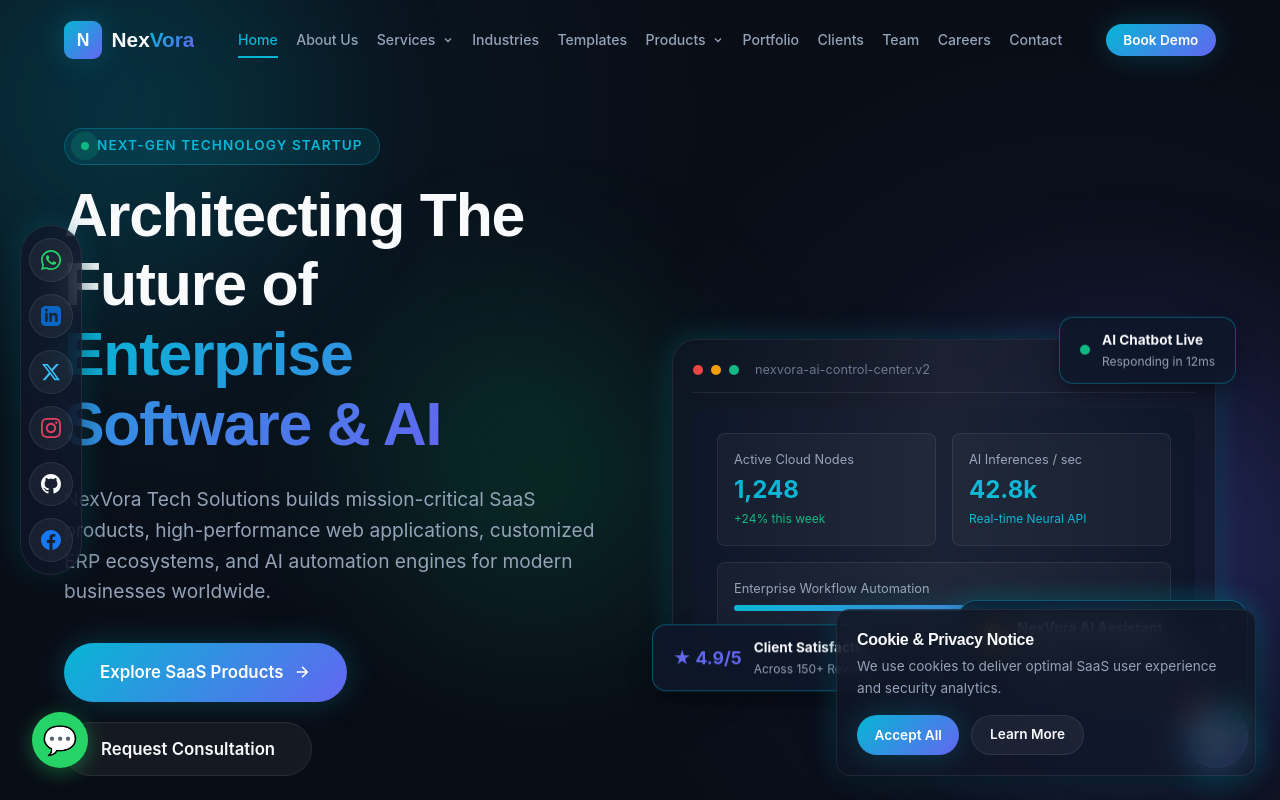
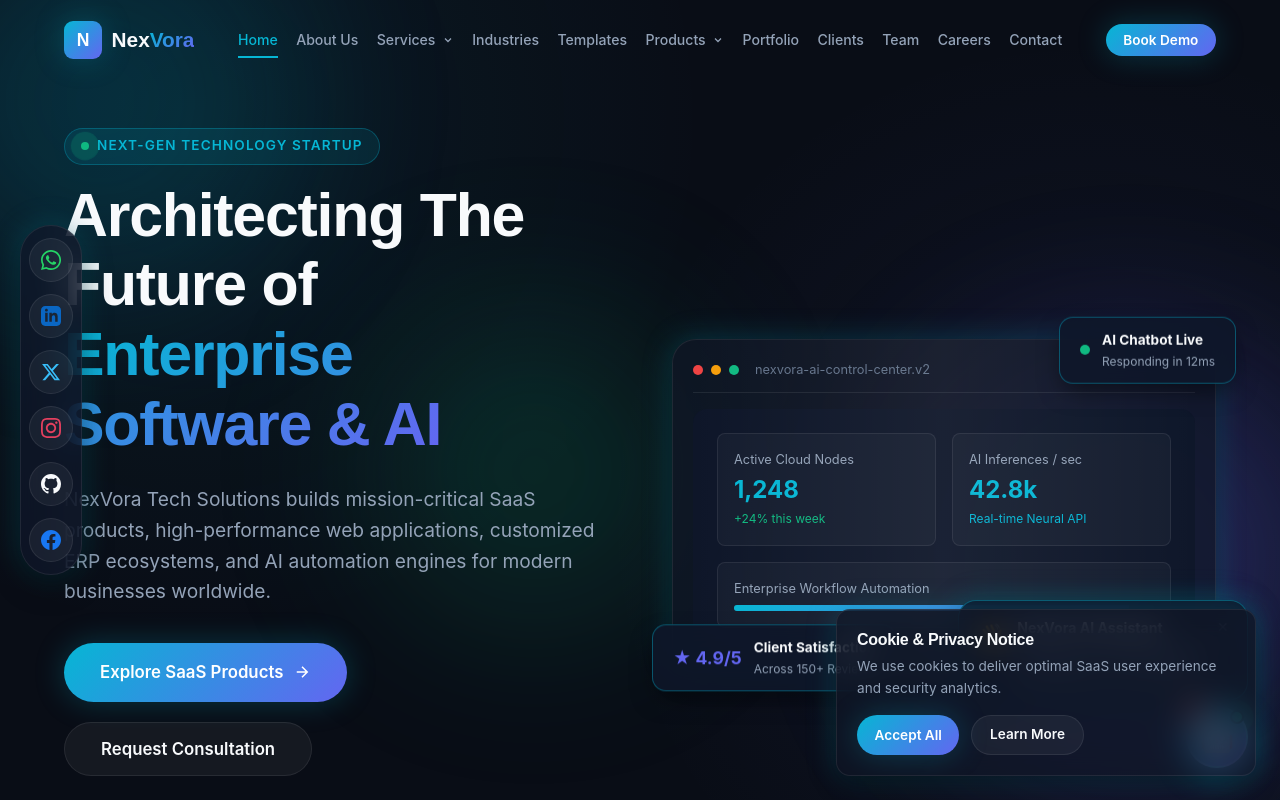
Before and after one commit to katturwaromkar/NexVora-Tech-Solutions-, a plain HTML site: page index.html in a window 1280 px wide. Shown: the top 800 px of the page. Drawn offline with Linux system fonts and the light colour scheme.

Commit message:
Remove floating WhatsApp button from home page

```diff
--- a/index.html
+++ b/index.html
@@ -822,10 +822,6 @@
     </div>
   </div>
 
-  <!-- Floating WhatsApp CTA Button -->
-  <a href="https://wa.me/917219290885?text=Hello%20NexVora%20Tech%20Solutions!%20I%20want%20to%20discuss%20a%20project." class="floating-whatsapp" target="_blank" aria-label="Chat on WhatsApp">
-    💬
-  </a>
 
   <!-- Scripts -->
   <script src="js/main.js"></script>
```
